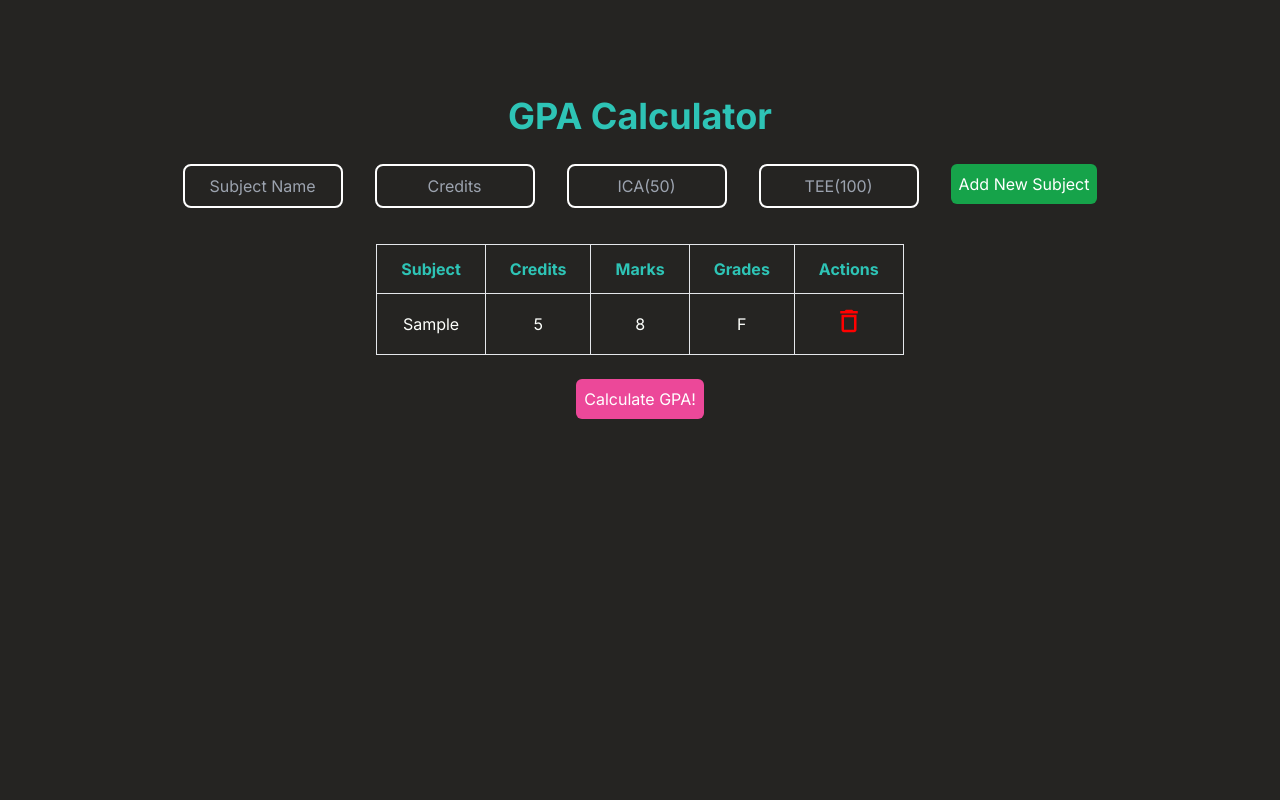
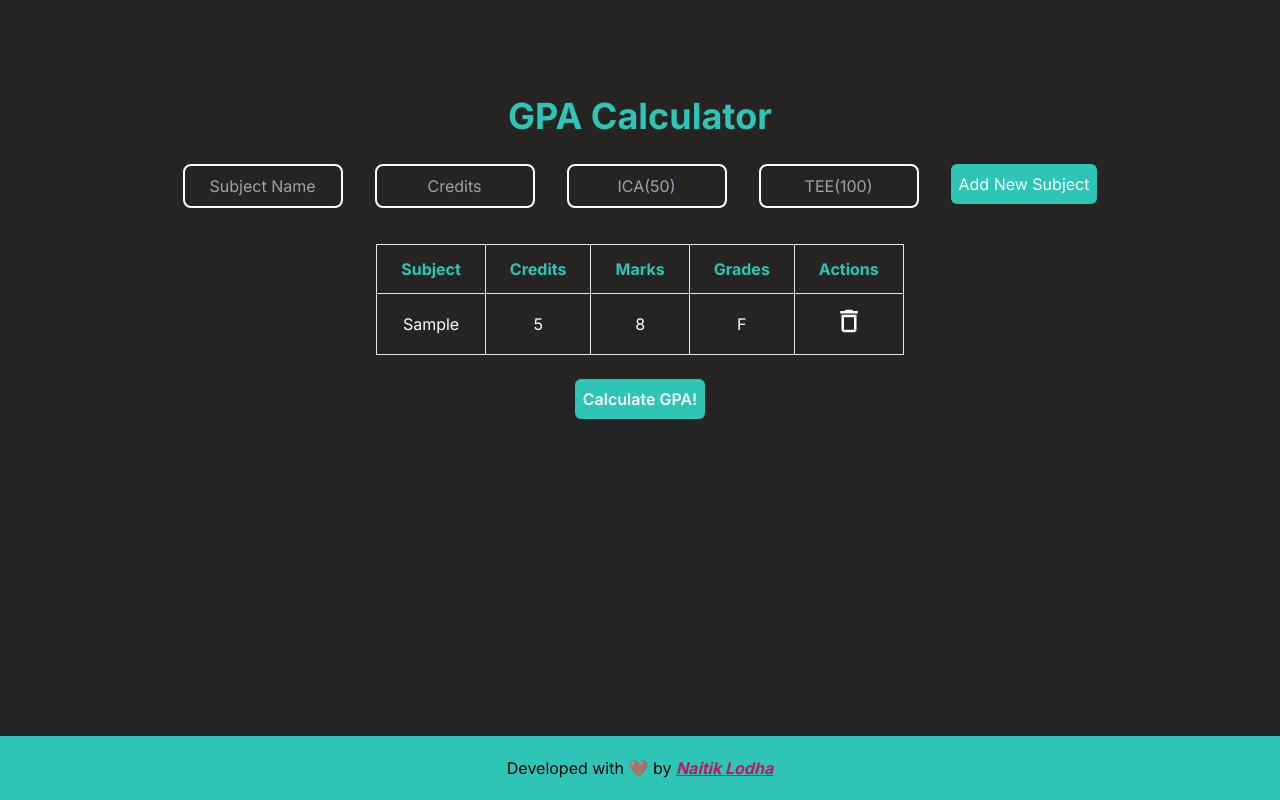
Before and after one commit to naitik-lodha/gpa-calculator, a Next.js app: page / in a window 1280 px wide. Both pictures are taken after typing "Sample", "5", "5", "5" into the empty fields and a click on the button "Add New Subject". Built offline with nearby package versions, Linux system fonts and the light colour scheme.

Commit message:
Changed styles and added footer

```diff
--- /dev/null
+++ b/src/components/Footer.js
@@ -0,0 +1,16 @@
+const Footer = () => {
+  return (
+    <footer className="flex flex-col items-center justify-center h-12  bg-seagreen bottom-0 fixed w-screen text-dm-black font-roboto md:h-16">
+      <h1>
+        Developed with <span className="animate-pulse">❤️</span> by{" "}
+        <a
+          href="https://naitik-lodha.netlify.app/"
+          className="text-pink-700 font-bold italic underline hover:text-slate-950"
+        >
+          Naitik Lodha
+        </a>
+      </h1>
+    </footer>
+  );
+};
+export default Footer;
--- a/src/components/subjectForm.js
+++ b/src/components/subjectForm.js
@@ -1,7 +1,7 @@
 const SubjectForm = ({ subject, setSubject, addSubject }) => {
   //Style for input tags
   const inputStyle =
-    "border-2 rounded-lg p-2 m-3 w-40 border-white text-white text-center md:mx-4";
+    "border-2 rounded-lg p-2 m-3 w-40 border-white text-smoke bg-transparent text-center md:mx-4";
 
   return (
     <div className="form my-4 md:flex">
@@ -47,7 +47,7 @@ const SubjectForm = ({ subject, setSubject, addSubject }) => {
       ></input>
       <div>
         <button
-          className="bg-green-600 mt-3 text-white rounded-md mx-4 p-2"
+          className="bg-seagreen mt-3 text-smoke rounded-md mx-4 p-2"
           onClick={addSubject}
         >
           Add New Subject
--- a/src/components/table.js
+++ b/src/components/table.js
@@ -3,7 +3,7 @@ import { MdDeleteOutline } from "react-icons/md";
 const Table = ({ subjects, onDelete }) => {
   return (
     <div className="table">
-      <table className="border border-white max-w-screen-sm m-2 table-auto text-sm sm:text-base">
+      <table className="border border-white  max-w-screen-sm m-2 table-auto text-sm sm:text-base">
         <thead className="border border-white">
           <tr>
             <th className="px-2 sm:px-4 py-2 sm:py-4 md:px-6 md:py-3 border">
@@ -23,7 +23,7 @@ const Table = ({ subjects, onDelete }) => {
             </th>
           </tr>
         </thead>
-        <tbody>
+        <tbody className="text-smoke">
           {subjects.map((subject) => (
             <tr className="border" key={subject.name}>
               <td className="px-2 sm:px-4 py-2 sm:py-4 md:px-6 md:py-3 border">
@@ -39,8 +39,11 @@ const Table = ({ subjects, onDelete }) => {
                 {subject.grade}
               </td>
               <td className="px-2 sm:px-4 py-2 sm:py-4 md:px-6 md:py-3 border">
-                <button onClick={() => onDelete(subject)}>
-                  <MdDeleteOutline size={30} color="red" />
+                <button
+                  onClick={() => onDelete(subject)}
+                  className="text-red-600 md:text-smoke hover:text-red-600"
+                >
+                  <MdDeleteOutline size={30} />
                 </button>
               </td>
             </tr>
--- a/src/pages/index.js
+++ b/src/pages/index.js
@@ -4,6 +4,7 @@ import SubjectForm from "@/components/subjectForm";
 import Table from "@/components/table";
 import Head from "next/head";
 import CalculatePoints from "@/components/calculatePoints";
+import Footer from "@/components/Footer";
 
 const inter = Inter({ subsets: ["latin"] });
 
@@ -81,15 +82,26 @@ export default function Home() {
         />
         <meta name="author" content="Naitik Lodha" />
         <meta name="robots" content="index, follow" />
+        <meta
+          property="og:image"
+          content="https://cdn.sanity.io/images/qfp763lg/production/8619ed9caef4b15757c4577925b5e56ee74f1d0b-1366x659.png"
+        />
+
+        <meta property="og:title" content="GPA Calculator" />
+
+        <meta
+          property="og:description"
+          content="Naitik Lodha's  GPA calculator is a useful tool that helps students calculate their Grade Point Average (GPA) on a 4-point scale. Simply input your grades and credit hours, and the calculator will do the rest, giving you an accurate calculation of your GPA. Try it out today and streamline your academic planning!"
+        />
       </Head>
       <main
-        className={`flex text-center min-h-screen w-full text-[#2EC4B6]  flex-col items-center  p-24 ${inter.className}`}
+        className={`flex bg-ash text-center min-h-screen w-full text-seagreen  flex-col items-center  p-24 ${inter.className}`}
       >
         <h1 className="font-bold text-4xl ">GPA Calculator</h1>
         {GPA ? (
           <div className="text-white mt-2">
             Your GPA is :<br />
-            <h1 className="text-5xl mt-4 animate-pulse text-pink-400">{GPA}</h1>
+            <h1 className="text-5xl mt-4 animate-pulse text-seagreen">{GPA}</h1>
           </div>
         ) : (
           <></>
@@ -105,7 +117,7 @@ export default function Home() {
           <>
             <Table subjects={subjects} onDelete={onDelete} />
             <button
-              className="bg-pink-500 mt-4 rounded-md text-white p-2"
+              className="bg-seagreen mt-4 rounded-md font-semibold text-smoke p-2"
               onClick={calculateGPA}
             >
               Calculate GPA!
@@ -115,6 +127,7 @@ export default function Home() {
           <></>
         )}
       </main>
+      <Footer />
     </>
   );
 }
--- a/src/styles/globals.css
+++ b/src/styles/globals.css
@@ -10,16 +10,5 @@
   }
 }
 * {
-  background-color: #252422;
   font-family: "Inter", sans-serif;
 }
-main {
-  color: #2ec4b6;
-}
-h1,
-thead {
-  color: #2ec4b6;
-}
-tbody {
-  color: #fdfffc;
-}
--- a/tailwind.config.js
+++ b/tailwind.config.js
@@ -7,10 +7,10 @@ module.exports = {
   ],
   theme: {
     extend: {
-      backgroundImage: {
-        "gradient-radial": "radial-gradient(var(--tw-gradient-stops))",
-        "gradient-conic":
-          "conic-gradient(from 180deg at 50% 50%, var(--tw-gradient-stops))",
+      colors: {
+        seagreen: "#2ec4b6",
+        smoke: "#fdfffc",
+        ash: "#252422",
       },
     },
   },
```
